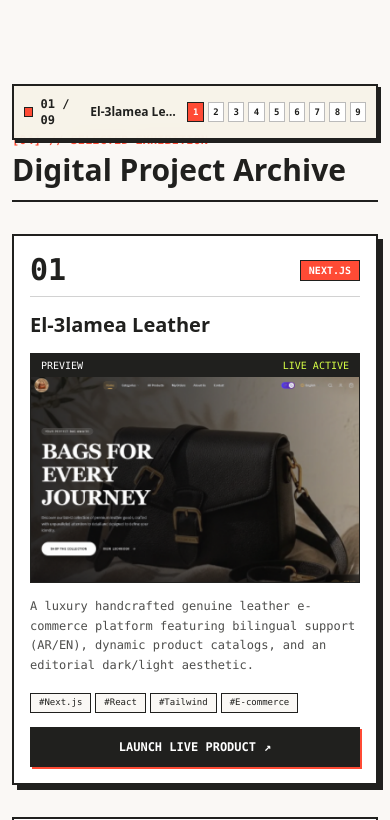
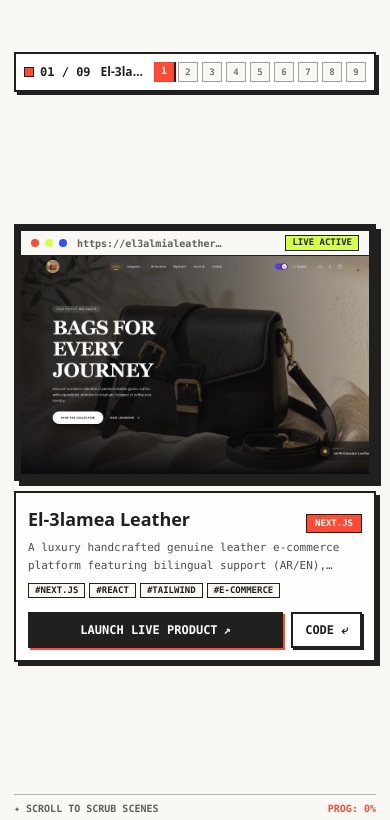
Before and after one commit to omartantawy360/My-portfolio, a React (Create React App) app: page /#/editorial in a window 390 px wide. Shown: the part 3400-4220 px from the top of the page. Built offline with nearby package versions, Linux system fonts and the light colour scheme.

Commit message:
feat(v4): replace mobile static cards with pinned scroll-driven exhibition theatre

```diff
--- a/src/components/editorial/SwissProjectsExhibition.tsx
+++ b/src/components/editorial/SwissProjectsExhibition.tsx
@@ -84,87 +84,42 @@
   const containerRef = useRef<HTMLDivElement>(null);
   const exhibitionStageRef = useRef<HTMLDivElement>(null);
   const [activeIndex, setActiveIndex] = useState(0);
+  const [scrollProgress, setScrollProgress] = useState(0);
 
   useEffect(() => {
-    const mm = gsap.matchMedia();
-
-    // ─── DESKTOP PINNED TIMELINE (>= 1024px) ───
-    mm.add('(min-width: 1024px)', () => {
-      if (!containerRef.current || !exhibitionStageRef.current) return;
-
+    if (!containerRef.current) return;
     const totalProjects = projects.length;
 
-      const tl = gsap.timeline({
-        scrollTrigger: {
+    // Unified Scroll-Driven Pinning across Desktop, Tablet & Mobile
+    const st = ScrollTrigger.create({
       id: 'projects-exhibition',
       trigger: containerRef.current,
       pin: true,
       scrub: 0.6,
       start: 'top top',
-          end: `+=${totalProjects * 500}`,
+      end: `+=${totalProjects * 450}`,
+      anticipatePin: 1,
       onUpdate: (self) => {
         const progress = self.progress;
+        setScrollProgress(progress);
         const newIndex = Math.min(
           Math.floor(progress * totalProjects),
           totalProjects - 1
         );
         setActiveIndex(newIndex);
       },
-        },
     });
 
-      tl.to(exhibitionStageRef.current, {
-        scale: 1,
-        ease: 'none',
-      });
-    });
-
-    // ─── MOBILE SCROLL-DRIVEN TIMELINE (< 1024px) ───
-    mm.add('(max-width: 1023px)', () => {
-      const cards = containerRef.current?.querySelectorAll('.mobile-project-card');
-
-      cards?.forEach((card, idx) => {
-        const img = card.querySelector('.mobile-project-img');
-
-        // ScrollTrigger per card for responsive parallax & theme switching
-        ScrollTrigger.create({
-          trigger: card,
-          start: 'top 65%',
-          end: 'bottom 35%',
-          onEnter: () => setActiveIndex(idx),
-          onEnterBack: () => setActiveIndex(idx),
-        });
-
-        if (img) {
-          gsap.fromTo(
-            img,
-            { scale: 1.15, yPercent: 6 },
-            {
-              scale: 1.0,
-              yPercent: 0,
-              ease: 'power2.out',
-              scrollTrigger: {
-                trigger: card,
-                start: 'top 85%',
-                end: 'bottom 40%',
-                scrub: 0.6,
-              },
-            }
-          );
-        }
-      });
-    });
-
-    return () => mm.revert();
+    return () => {
+      st.kill();
+    };
   }, []);
 
+  const currentTheme = exhibitionThemes[activeIndex % exhibitionThemes.length];
   const currentProject = projects[activeIndex] || projects[0];
-  const currentTheme = exhibitionThemes[activeIndex] || exhibitionThemes[0];
 
   const handleIndexClick = (idx: number) => {
     setActiveIndex(idx);
-    const mm = window.innerWidth >= 1024;
-    if (mm && containerRef.current) {
     const scrollTriggerInstance = ScrollTrigger.getById('projects-exhibition');
     if (scrollTriggerInstance) {
       const targetScroll =
@@ -172,23 +127,17 @@
         (idx / projects.length) * (scrollTriggerInstance.end - scrollTriggerInstance.start);
       window.scrollTo({ top: targetScroll, behavior: 'smooth' });
     }
-    } else {
-      const card = document.getElementById(`mobile-project-${idx}`);
-      if (card) {
-        card.scrollIntoView({ behavior: 'smooth', block: 'center' });
-      }
-    }
   };
 
   return (
     <section
       ref={containerRef}
       id="works"
-      className="relative bg-[#F7F3E8] border-b-4 border-[#20201E] min-h-screen py-10 lg:py-0 overflow-hidden select-none scroll-mt-16"
-      style={{ backgroundColor: currentTheme.bg, transition: 'background-color 0.5s ease' }}
+      className="relative bg-[#F7F3E8] border-b-4 border-[#20201E] h-screen w-full max-w-full overflow-hidden select-none scroll-mt-16 z-20"
+      style={{ backgroundColor: currentTheme.bg, transition: 'background-color 0.4s ease' }}
     >
       {/* ─── DESKTOP PINNED EXHIBITION EXPERIENCE (>= 1024px) ─── */}
-      <div className="hidden lg:flex flex-col justify-between h-screen min-h-[680px] max-h-[920px] px-8 pt-20 pb-8 max-w-[1500px] mx-auto w-full">
+      <div className="hidden lg:flex flex-col justify-between h-full min-h-[680px] max-h-[920px] px-8 pt-20 pb-8 max-w-[1500px] mx-auto w-full">
 
         {/* Exhibition Master Header */}
         <div className="flex items-center justify-between border-b-2 border-[#20201E] pb-3 shrink-0">
@@ -304,12 +253,13 @@
                 </span>
               </div>
 
-              {/* Large Image Frame */}
+              {/* Large Image Frame with Smooth Scroll Swap */}
               <div className="relative overflow-hidden bg-white aspect-[16/10] border-2 border-[#20201E] border-t-0 flex items-center justify-center">
                 <img
+                  key={currentProject.id}
                   src={currentProject.image}
                   alt={currentProject.title}
-                  className="w-full h-full object-cover object-top transition-transform duration-700 ease-out"
+                  className="w-full h-full object-cover object-top transition-transform duration-700 ease-out animate-fade-in"
                   onError={(e) => {
                     (e.currentTarget as HTMLImageElement).src = `${process.env.PUBLIC_URL}/images/avatar.png`;
                   }}
@@ -333,31 +283,36 @@
         </div>
       </div>
 
-      {/* ─── MOBILE RESPONSIVE SCROLL-DRIVEN EXHIBITION FEED (< 1024px) ─── */}
-      <div className="lg:hidden px-3 sm:px-6 space-y-8 max-w-2xl mx-auto pt-4 pb-12">
+      {/* ─── MOBILE PINNED SCROLL-DRIVEN EXHIBITION THEATRE (< 1024px) ─── */}
+      <div className="flex lg:hidden flex-col justify-between h-full w-full px-3.5 sm:px-6 pt-16 sm:pt-20 pb-3 max-w-lg mx-auto">
 
-        {/* Sticky Mobile Progression Ledger */}
-        <div className="sticky top-14 sm:top-16 z-30 bg-[#F7F3E8]/95 backdrop-blur-md border-2 border-[#20201E] shadow-[3px_3px_0px_#20201E] p-2.5 flex items-center justify-between gap-2">
-          <div className="flex items-center gap-2">
-            <span className="w-2.5 h-2.5 bg-[#FF4B35] inline-block border border-[#20201E]" />
-            <span className="font-mono text-xs font-black text-[#20201E]">
+        {/* Top Sticky Progression Ledger Bar */}
+        <div className="shrink-0 bg-white/95 border-2 border-[#20201E] shadow-[3px_3px_0px_#20201E] p-2 flex items-center justify-between gap-2">
+          <div className="flex items-center gap-1.5 min-w-0">
+            <span
+              className="w-2.5 h-2.5 border border-[#20201E] inline-block shrink-0 transition-colors"
+              style={{ backgroundColor: currentTheme.accent }}
+            />
+            <span className="font-mono text-xs font-black text-[#20201E] shrink-0">
               0{currentProject.id} / 09
             </span>
-            <span className="font-black text-xs text-[#20201E] truncate max-w-[130px] sm:max-w-none">
+            <span className="font-black text-xs text-[#20201E] truncate ml-1">
               {currentProject.title}
             </span>
           </div>
 
-          <div className="flex items-center gap-1 overflow-x-auto scrollbar-none">
+          {/* Quick-Jump scene dots */}
+          <div className="flex items-center gap-1 shrink-0 overflow-x-auto scrollbar-none">
             {projects.map((p, idx) => (
               <button
                 key={p.id}
                 onClick={() => handleIndexClick(idx)}
-                className={`w-5 h-5 rounded-none font-mono text-[9px] font-black border flex items-center justify-center transition-colors ${
+                className={`w-5 h-5 font-mono text-[9px] font-black border flex items-center justify-center transition-all ${
                   idx === activeIndex
-                    ? 'bg-[#FF4B35] text-white border-[#20201E]'
-                    : 'bg-white text-[#20201E] border-[#20201E]/30'
+                    ? 'bg-[#FF4B35] text-white border-[#20201E] shadow-[1px_1px_0px_#20201E] scale-110'
+                    : 'bg-[#FAF8F5] text-[#20201E]/60 border-[#20201E]/40'
                 }`}
+                aria-label={`Jump to project 0${p.id}`}
               >
                 {p.id}
               </button>
@@ -365,82 +320,114 @@
           </div>
         </div>
 
-        {/* Section Title */}
-        <div className="border-b-2 border-[#20201E] pb-3">
-          <div className="flex items-center gap-2 font-mono text-xs font-black text-[#FF4B35] uppercase mb-1">
-            <span>[04]</span>
-            <span>{'//'} SELECTED EXHIBITION</span>
+        {/* Center Canvas: Neobrutalist Viewport Frame */}
+        <div className="my-auto py-2 flex flex-col gap-2.5">
+          <div className="border-3 border-[#20201E] bg-[#20201E] shadow-[5px_5px_0px_#20201E] p-1.5">
+            {/* Browser chrome header */}
+            <div className="bg-[#FAF8F5] border border-[#20201E] px-2.5 py-1 flex items-center justify-between font-mono text-[10px] font-bold">
+              <div className="flex items-center gap-1.5 min-w-0">
+                <span className="w-2 h-2 rounded-full bg-[#FF4B35]" />
+                <span className="w-2 h-2 rounded-full bg-[#D7FF45]" />
+                <span className="w-2 h-2 rounded-full bg-[#304FFE]" />
+                <span className="ml-1 text-[#20201E]/70 truncate max-w-[150px]">
+                  {currentProject.link}
+                </span>
               </div>
-          <h2 className="text-3xl font-black text-[#20201E]">Digital Project Archive</h2>
-        </div>
-
-        {/* 9 Scroll-Triggered Dynamic Project Articles */}
-        {projects.map((proj, idx) => {
-          const theme = exhibitionThemes[idx % exhibitionThemes.length];
-
-          return (
-            <article
-              key={proj.id}
-              id={`mobile-project-${idx}`}
-              className="mobile-project-card bg-white border-2 border-[#20201E] shadow-[5px_5px_0px_#20201E] p-4 sm:p-5 space-y-3.5 transition-all duration-300 scroll-mt-24"
-            >
-              <div className="flex items-center justify-between border-b border-[#20201E]/20 pb-2">
-                <span className="text-3xl font-black font-mono text-[#20201E]">
-                  0{proj.id}
-                </span>
-                <span
-                  className="px-2 py-0.5 border border-[#20201E] text-[10px] font-mono font-bold uppercase"
-                  style={{ backgroundColor: theme.tagBg, color: theme.tagText }}
-                >
-                  {proj.tags[0]}
+              <span className="text-[9px] font-black uppercase text-[#20201E] bg-[#D7FF45] px-1.5 py-0.2 border border-[#20201E] shrink-0">
+                LIVE ACTIVE
               </span>
             </div>
 
-              <h3 className="text-xl sm:text-2xl font-black text-[#20201E]">{proj.title}</h3>
+            {/* Kinetic Screenshot Image with smooth scroll-driven transition */}
+            <div className="relative overflow-hidden bg-white aspect-[16/10] border border-[#20201E] border-t-0 flex items-center justify-center">
+              <img
+                key={currentProject.id}
+                src={currentProject.image}
+                alt={currentProject.title}
+                className="w-full h-full object-cover object-top transition-transform duration-500 ease-out"
+                onError={(e) => {
+                  (e.currentTarget as HTMLImageElement).src = `${process.env.PUBLIC_URL}/images/avatar.png`;
+                }}
+              />
 
-              {/* Scroll-Parallax Preview Frame */}
-              <div className="border border-[#20201E] overflow-hidden bg-slate-100">
-                <div className="bg-[#20201E] text-white px-2.5 py-1 text-[10px] font-mono flex items-center justify-between">
-                  <span>PREVIEW</span>
-                  <span className="text-[#D7FF45]">LIVE ACTIVE</span>
-                </div>
-                <div className="aspect-[16/10] overflow-hidden relative">
-                  <img
-                    src={proj.image}
-                    alt={proj.title}
-                    loading="lazy"
-                    className="mobile-project-img w-full h-full object-cover object-top will-change-transform"
-                  />
+              <div className="absolute top-2 left-2 font-mono text-[9px] text-[#20201E]/40 pointer-events-none">+</div>
+              <div className="absolute top-2 right-2 font-mono text-[9px] text-[#20201E]/40 pointer-events-none">+</div>
+              <div className="absolute bottom-2 left-2 font-mono text-[9px] text-[#20201E]/40 pointer-events-none">+</div>
+              <div className="absolute bottom-2 right-2 font-mono text-[9px] text-[#20201E]/40 pointer-events-none">+</div>
             </div>
           </div>
 
-              <p className="text-xs font-mono text-[#20201E]/80 leading-relaxed">
-                {proj.description}
+          {/* Project Details Stage */}
+          <div className="space-y-1.5 bg-white/90 border-2 border-[#20201E] p-3 sm:p-4 shadow-[4px_4px_0px_#20201E]">
+            <div className="flex items-baseline justify-between gap-2">
+              <h3 className="text-lg sm:text-xl font-black text-[#20201E] truncate">
+                {currentProject.title}
+              </h3>
+              <span
+                className="px-2 py-0.5 border border-[#20201E] text-[9px] font-mono font-bold uppercase shrink-0"
+                style={{ backgroundColor: currentTheme.tagBg, color: currentTheme.tagText }}
+              >
+                {currentProject.tags[0]}
+              </span>
+            </div>
+
+            <p className="text-[11px] font-mono text-[#20201E]/80 leading-relaxed line-clamp-2">
+              {currentProject.description}
             </p>
 
-              <div className="pt-1 flex flex-wrap gap-1">
-                {proj.tags.map((t) => (
+            <div className="flex flex-wrap gap-1 pt-0.5">
+              {currentProject.tags.map((tag) => (
                 <span
-                    key={t}
-                    className="text-[9px] font-mono px-2 py-0.5 bg-[#FAF8F5] border border-[#20201E]"
+                  key={tag}
+                  className="px-1.5 py-0.2 border border-[#20201E] text-[9px] font-mono font-bold uppercase bg-[#FAF8F5]"
                 >
-                    #{t}
+                  #{tag}
                 </span>
               ))}
             </div>
 
+            {/* Launch CTA */}
+            <div className="pt-2 flex items-center gap-2">
               <a
-                href={proj.link}
+                href={currentProject.link}
                 target="_blank"
                 rel="noopener noreferrer"
-                className="w-full py-2.5 bg-[#20201E] text-white font-mono font-black text-xs uppercase flex items-center justify-center gap-2 border-2 border-[#20201E] shadow-[2px_2px_0px_#FF4B35] hover:bg-[#FF4B35] transition-colors"
+                data-cursor="LAUNCH"
+                className="flex-1 py-2 text-center bg-[#20201E] hover:bg-[#FF4B35] text-white font-mono font-black text-xs uppercase border-2 border-[#20201E] shadow-[2px_2px_0px_#FF4B35] transition-all flex items-center justify-center gap-1.5"
               >
                 <span>Launch Live Product</span>
                 <span>↗</span>
               </a>
-            </article>
-          );
-        })}
+
+              <a
+                href="https://github.com/omartantawy360"
+                target="_blank"
+                rel="noopener noreferrer"
+                data-cursor="CODE"
+                className="py-2 px-3 bg-white hover:bg-[#D7FF45] text-[#20201E] font-mono font-bold text-xs uppercase border-2 border-[#20201E] shadow-[2px_2px_0px_#20201E] transition-all"
+              >
+                Code ⤶
+              </a>
+            </div>
+          </div>
+        </div>
+
+        {/* Mobile Exhibition Scroll Telemetry Bar */}
+        <div className="shrink-0 flex items-center justify-between border-t border-[#20201E]/30 pt-1.5 font-mono text-[10px] text-[#20201E]/70 font-bold">
+          <span>✦ SCROLL TO SCRUB SCENES</span>
+          <span className="text-[#FF4B35]">
+            PROG: {Math.round(scrollProgress * 100)}%
+          </span>
+        </div>
+
+      </div>
+
+      {/* Persistent Bottom Progression Line Bar */}
+      <div className="absolute bottom-0 left-0 right-0 h-1 bg-[#20201E]/10 z-30 pointer-events-none">
+        <div
+          className="h-full bg-[#FF4B35] transition-all duration-150"
+          style={{ width: `${Math.round(scrollProgress * 100)}%` }}
+        />
       </div>
     </section>
   );
```
Lines whose indentation alone changed are shown as unchanged.
